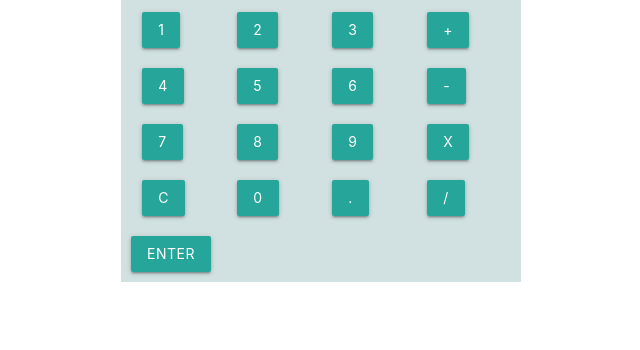
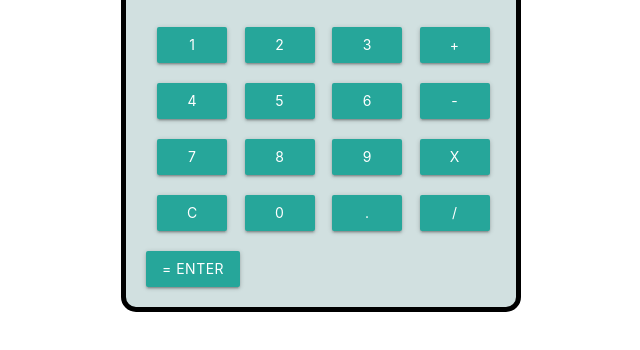
Before and after one commit to zsanders16/js-calculator, a plain HTML site: page index.html in a window 1280 px wide. Shown: the part 274-624 px from the top of the page, without its empty margins (319-959 px from the left). Drawn offline with nearby package versions, Linux system fonts and the light colour scheme.

Commit message:
visual updates

```diff
--- a/index.html
+++ b/index.html
@@ -21,7 +21,7 @@
                     <button type="" class="btn number_button">2</button>
                 </div>
                 <div class="col s3">
-                    <button type="" class="btn number_button">3</button>
+                    <button type="" class="btn number_button">3 </button>
                 </div>
                 <div class="col s3">
                     <button type="" class="btn operator_button">+</button>
@@ -74,7 +74,7 @@
             </div
             <div class="row">
                 <div class="col s4">
-                    <button class="btn" id="enter_button">Enter</button>
+                    <button class="btn" id="enter_button">= Enter</button>
                 </div>
             </div>
             </div>
--- a/stylesheets/style.css
+++ b/stylesheets/style.css
@@ -2,7 +2,9 @@
     max-width: 400px;
     margin: 0px auto;
     background: #d1e0e0;
-    padding: 10px;
+    padding: 20px;
+    border: 5px solid black;
+    border-radius: 15px;
 }
 
 #equation-field {
@@ -14,3 +16,7 @@
 #equation-label {
     font-size: 30px;
 }
+
+.number_button, .operator_button, #clear_button {
+    width: 70px;
+}
```
